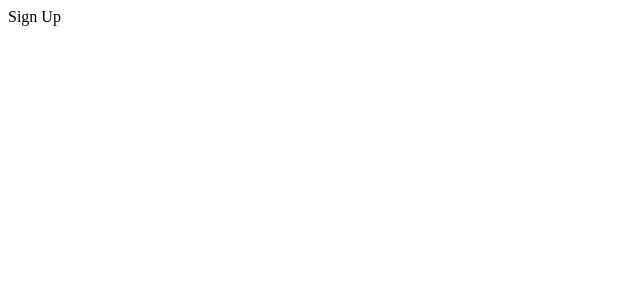
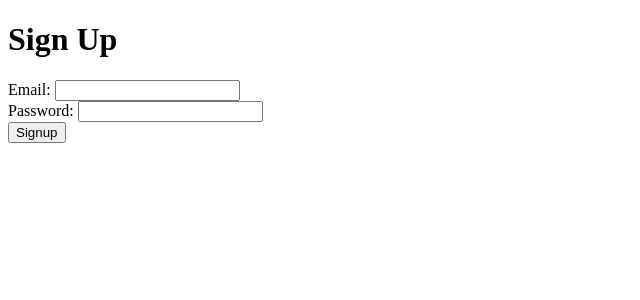
Before and after one commit to mmfallacy/react-login-form, a React (Create React App) app: page /signup in a window 1280 px wide. Shown: the top 300 px of the page, without its empty margins (0-640 px from the left). Built offline with nearby package versions, Linux system fonts and the light colour scheme.

Commit message:
FEAT: Separate page components for Login, Signup

```diff
--- a/src/App.js
+++ b/src/App.js
@@ -1,20 +1,19 @@
 import {BrowserRouter as Router, Route} from 'react-router-dom';
+import {Login, SignUp} from './pages'
 
 function App() {
   return (
 
     <Router>
       <Route exact path="/" component={MockHome}/>
-      <Route exact path="/login" component={MockLogin}/>
-      <Route exact path="/signup" component={MockSignUp}/>
+      <Route exact path="/login" component={Login}/>
+      <Route exact path="/signup" component={SignUp}/>
     </Router>
 
   );
 }
 
 const MockHome = () => <div>Home</div>
-const MockLogin = () => <div>Login</div>
-const MockSignUp = () => <div>Sign Up</div>
 
 
 export default App;
--- /dev/null
+++ b/src/pages/Login.js
@@ -0,0 +1,18 @@
+
+
+export function Login(){
+
+
+    return (
+        <form>
+            <h1>Login</h1>
+            <label for="email">Email: </label>
+            <input name="email" />
+            <br/>
+            <label for="pass">Password: </label>
+            <input name="pass" />
+            <br/>
+            <button>Submit</button>
+        </form>
+    )
+}
--- /dev/null
+++ b/src/pages/SignUp.js
@@ -0,0 +1,18 @@
+
+
+export function SignUp(){
+
+
+    return (
+        <form>
+            <h1>Sign Up</h1>
+            <label for="email">Email: </label>
+            <input name="email" />
+            <br/>
+            <label for="pass">Password: </label>
+            <input name="pass" />
+            <br/>
+            <button>Signup</button>
+        </form>
+    )
+}
--- /dev/null
+++ b/src/pages/index.js
@@ -0,0 +1,2 @@
+export * from './SignUp.js';
+export * from './Login.js';
```
